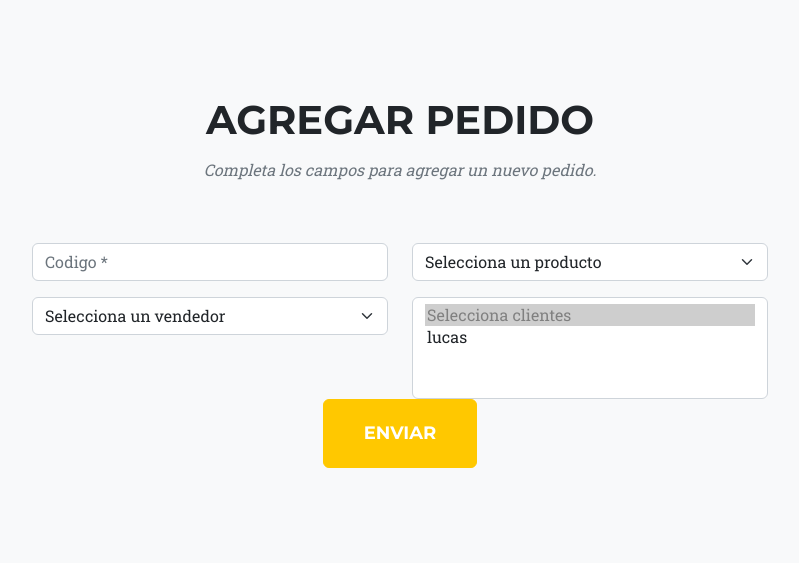
After one commit to DiegoDrutman08/MiProyecto, a Django app: page /clase/agregar_pedido/ in a window 1280 px wide. The commit adds this page. Shown: the top 563 px of the page, without its empty margins (240-1039 px from the left). Run offline with Django 5.2, Linux system fonts and the light colour scheme; data comes from the database, SQL or seed files in the repository; some libraries are stand-ins or nearby versions.

Commit message:
changes: Clase

```diff
--- a/project/Clase/models.py
+++ b/project/Clase/models.py
@@ -1,29 +1,29 @@
 from django.db import models
 
-class Curso(models.Model):
+class Producto(models.Model):
     nombre = models.CharField(max_length=100)
 
     def __str__(self):
         return self.nombre
 
-class Estudiante(models.Model):
+class Cliente(models.Model):
     nombre = models.CharField(max_length=100)
 
     def __str__(self):
         return self.nombre
 
-class Profesor(models.Model):
+class Vendedor(models.Model):
     nombre = models.CharField(max_length=100)
     edad = models.IntegerField(default=0)
 
     def __str__(self):
         return self.nombre
 
-class Comision(models.Model):
-    nombre = models.PositiveIntegerField(unique=True)
-    curso = models.ForeignKey(Curso, on_delete=models.SET_NULL, null=True, blank=True)
-    profesor = models.ForeignKey(Profesor, on_delete=models.SET_NULL, null=True, blank=True)
-    estudiante = models.ManyToManyField(Estudiante)
+class Pedido(models.Model):
+    codigo = models.PositiveIntegerField(unique=True)
+    producto = models.ForeignKey(Producto, on_delete=models.SET_NULL, null=True, blank=True)
+    cliente = models.ForeignKey(Cliente, on_delete=models.SET_NULL, null=True, blank=True, related_name='pedidos_cliente')
+    vendedor = models.ForeignKey(Vendedor, on_delete=models.SET_NULL, null=True, blank=True, related_name='pedidos_vendedor')
 
     def __str__(self):
-        return str(self.nombre)
+        return str(self.codigo)
--- a/project/Clase/urls.py
+++ b/project/Clase/urls.py
@@ -5,8 +5,8 @@ app_name = "Clase"
 
 urlpatterns = [
     path("", views.home, name="home"),
-    path('agregar_curso/', views.agregar_curso, name='agregar_curso'),
-    path('agregar_estudiante/', views.agregar_estudiante, name='agregar_estudiante'),
-    path('agregar_profesor/', views.agregar_profesor, name='agregar_profesor'),
-    path('agregar_comision/', views.agregar_comision, name='agregar_comision'),
+    path('agregar_producto/', views.agregar_producto, name='agregar_producto'),
+    path('agregar_cliente/', views.agregar_cliente, name='agregar_cliente'),
+    path('agregar_vendedor/', views.agregar_vendedor, name='agregar_vendedor'),
+    path('agregar_pedido/', views.agregar_pedido, name='agregar_pedido'),
 ]
--- a/project/Clase/views.py
+++ b/project/Clase/views.py
@@ -1,55 +1,55 @@
 from django.shortcuts import render, redirect
-from .models import Curso, Estudiante, Profesor, Comision
+from .models import Producto, Cliente, Vendedor, Pedido
 
 def home(request):
     return render(request, "core/base.html")
 
-def agregar_curso(request):
+def agregar_producto(request):
     if request.method == 'POST':
-        nombre_curso = request.POST.get('curso')
-        Curso.objects.create(nombre=nombre_curso)
+        nombre_producto = request.POST.get('producto')
+        Producto.objects.create(nombre=nombre_producto)
         return redirect('core:home')
     else:
         return render(request, 'core/base.html')
 
-def agregar_estudiante(request):
+def agregar_cliente(request):
     if request.method == 'POST':
-        nombre_estudiante = request.POST.get('estudiante')
-        Estudiante.objects.create(nombre=nombre_estudiante)
+        nombre_cliente = request.POST.get('cliente')
+        Cliente.objects.create(nombre=nombre_cliente)
         return redirect('core:home')
     else:
         return render(request, 'core/base.html')
 
-def agregar_profesor(request):
+def agregar_vendedor(request):
     if request.method == 'POST':
-        nombre_profesor = request.POST.get('profesor')
-        edad_profesor = request.POST.get('edad')
-        Profesor.objects.create(nombre=nombre_profesor)
-        Profesor.objects.create(edad=edad_profesor)
-        return redirect('core:home')
+        nombre_vendedor = request.POST.get('vendedor')
+        edad_vendedor = request.POST.get('edad')
+        if nombre_vendedor and edad_vendedor:
+            Vendedor.objects.create(nombre=nombre_vendedor, edad=edad_vendedor)
+            return redirect('core:home')
+        else:
+            return render(request, 'core/error.html', {'message': 'El nombre y la edad del vendedor son obligatorios'})
     else:
         return render(request, 'core/base.html')
 
-def agregar_comision(request):
+def agregar_pedido(request):
     if request.method == 'POST':
-        nombre = request.POST.get('comision')
-        curso_id = request.POST.get('cursos')
-        profesor_id = request.POST.get('profesores')
-        estudiantes_ids = request.POST.getlist('estudiantes')
+        codigo = request.POST.get('codigo')
+        producto_id = request.POST.get('productos')
+        vendedor_id = request.POST.get('vendedores')
+        cliente_id = request.POST.get('clientes')
 
-        estudiantes_ids = [int(id) for id in estudiantes_ids]
-
-        comision = Comision.objects.create(
-            nombre=nombre,
-            curso=Curso.objects.get(id=curso_id),
-            profesor=Profesor.objects.get(id=profesor_id)
+        pedido = Pedido.objects.create(
+            codigo=codigo,
+            producto=Producto.objects.get(id=producto_id),
+            vendedor=Vendedor.objects.get(id=vendedor_id),
+            cliente=Cliente.objects.get(id=cliente_id)
         )
-        comision.estudiante.set(estudiantes_ids)
 
         return redirect('core:home')
     else:
-        cursos = Curso.objects.all()
-        profesores = Profesor.objects.all()
-        estudiantes = Estudiante.objects.all()
+        productos = Producto.objects.all()
+        vendedores = Vendedor.objects.all()
+        clientes = Cliente.objects.all()
 
-        return render(request, 'core/agregar_comision.html', {'cursos': cursos, 'profesores': profesores, 'estudiantes': estudiantes})
+        return render(request, 'core/agregar_pedido.html', {'productos': productos, 'vendedores': vendedores, 'clientes': clientes})
--- /dev/null
+++ b/project/core/templates/core/agregar_pedido.html
@@ -0,0 +1,65 @@
+{% extends 'core/base.html' %}
+
+{% block title %}
+{% endblock title %}
+
+{% block content %}
+<section class="page-section bg-light" id="pedido">
+    <div class="container">
+        <div class="text-center">
+            <h2 class="section-heading text-uppercase">Agregar Pedido</h2>
+            <h3 class="section-subheading text-muted">Completa los campos para agregar un nuevo pedido.</h3>
+        </div>
+        <div class="row justify-content-center">
+            <div class="col-lg-8">
+                <form id="add-pedido-form" action="{% url 'Clase:agregar_pedido' %}" method="POST">
+                    {% csrf_token %}
+                    <div class="row">
+                        <div class="col-md-6">
+                            <div class="form-group">
+                                <input class="form-control" id="codigo" name="codigo" type="text" placeholder="Codigo *" required="required" />
+                                <p class="help-block text-danger"></p>
+                            </div>
+                        </div>
+                        <div class="col-md-6">
+                            <div class="form-group">
+                                <select class="form-select" id="productos" name="productos" aria-label="Seleccionar producto" required="required">
+                                    <option selected disabled>Selecciona un producto</option>
+                                    {% for producto in productos %}
+                                    <option value="{{ producto.id }}">{{ producto.nombre }}</option>
+                                    {% endfor %}
+                                </select>
+                            </div>
+                        </div>
+                        <div class="col-md-6">
+                            <div class="form-group">
+                                <select class="form-select" id="vendedores" name="vendedores" aria-label="Seleccionar vendedor" required="required">
+                                    <option selected disabled>Selecciona un vendedor</option>
+                                    {% for vendedor in vendedores %}
+                                    <option value="{{ vendedor.id }}">{{ vendedor.nombre }}</option>
+                                    {% endfor %}
+                                </select>
+                            </div>
+                        </div>
+                        <div class="col-md-6">
+                            <div class="form-group">
+                                <select class="form-select" id="clientes" name="clientes" aria-label="Seleccionar clientes" multiple required="required">
+                                    <option selected disabled>Selecciona clientes</option>
+                                    {% for cliente in clientes %}
+                                    <option value="{{ cliente.id }}">{{ cliente.nombre }}</option>
+                                    {% endfor %}
+                                </select>
+                            </div>
+                        </div>
+                        <div class="clearfix"></div>
+                        <div class="col-lg-12 text-center">
+                            <div id="success"></div>
+                            <button id="add-pedido-submit" class="btn btn-primary btn-xl text-uppercase" type="submit">Enviar</button>
+                        </div>
+                    </div>
+                </form>
+            </div>
+        </div>
+    </div>
+</section>
+{% endblock content %}
```
Also changed, not shown: project/Clase/admin.py (+4 -4 lines), project/core/templates/core/agregar_comision.html (deleted, +0 -65 lines), project/core/templates/core/index.html (+32 -31 lines), README.md, project/Clase/migrations/0001_initial.py, project/Clase/migrations/0002_profesor_edad.py, project/Clase/migrations/0003_rename_nombre_pedido_codigo_remove_pedido_cliente_and_more.py (added), project/db.sqlite3.
